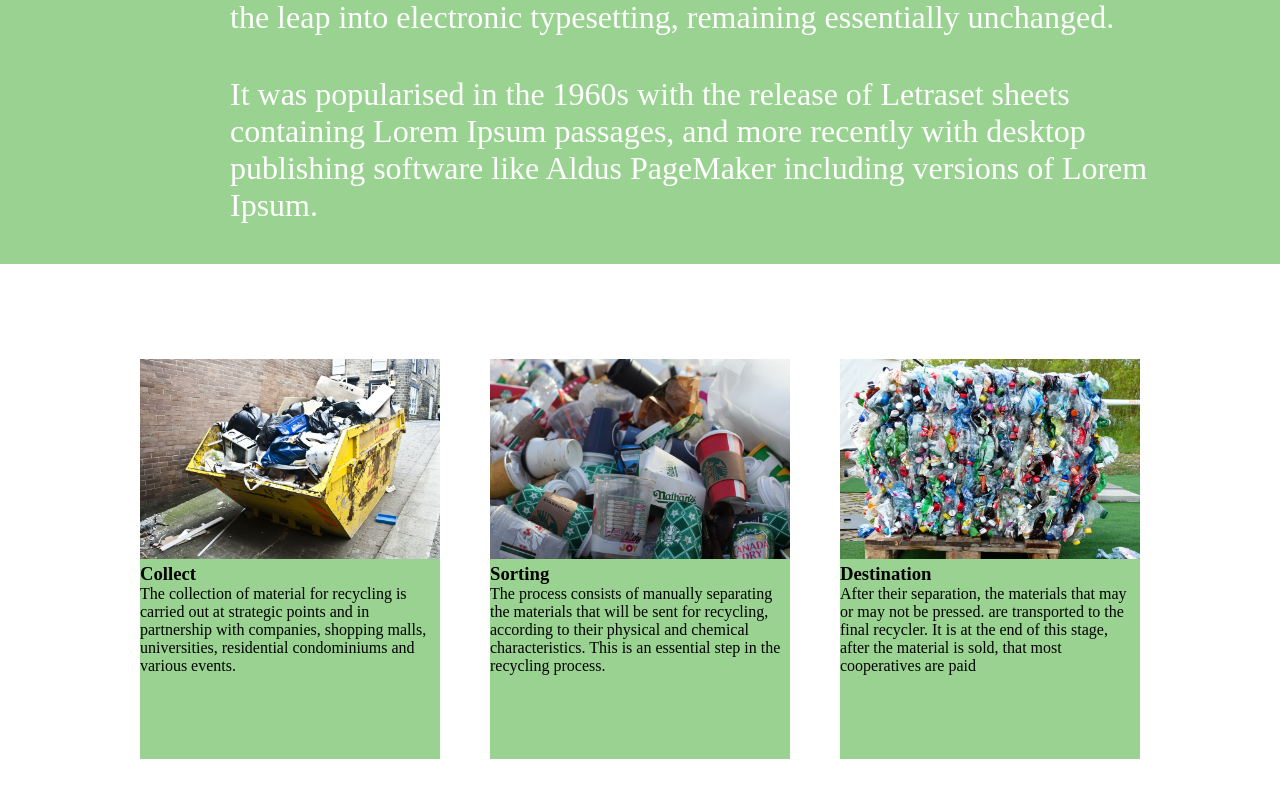
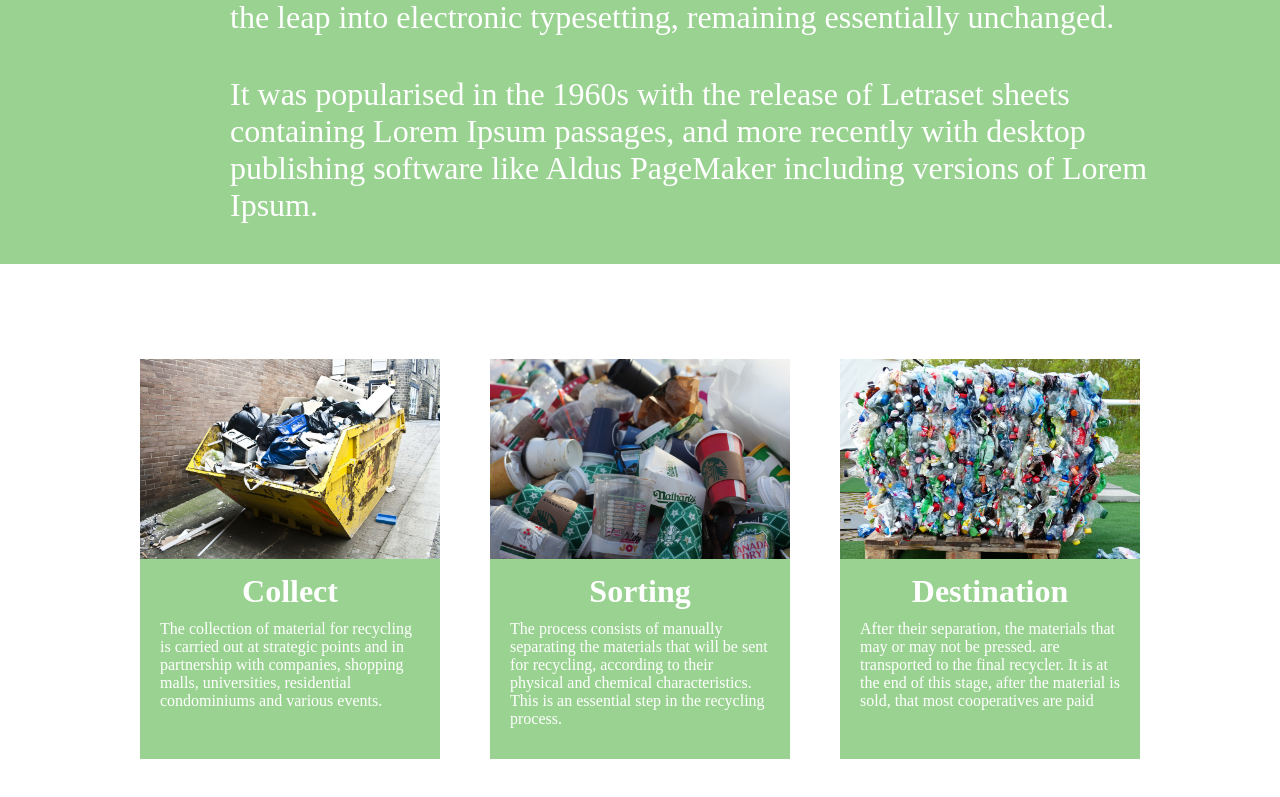
Before and after one commit to tiagot1/Econature, a plain HTML site: page index.html in a window 1280 px wide. Shown: the part 954-1751 px from the top of the page. Drawn offline with Linux system fonts and the light colour scheme.

Commit message:
posicionamento textos dos cards

```diff
--- a/style.css
+++ b/style.css
@@ -108,3 +108,15 @@ header li a:hover {
   gap: 50px;
   justify-content: center;
 }
+h3 {
+  color: white;
+  font-size: 2rem;
+  text-align: center;
+  padding-top: 10px;
+}
+
+.servicez p {
+  color: white;
+  max-width: 260px;
+  padding: 10px 20px;
+}
```
